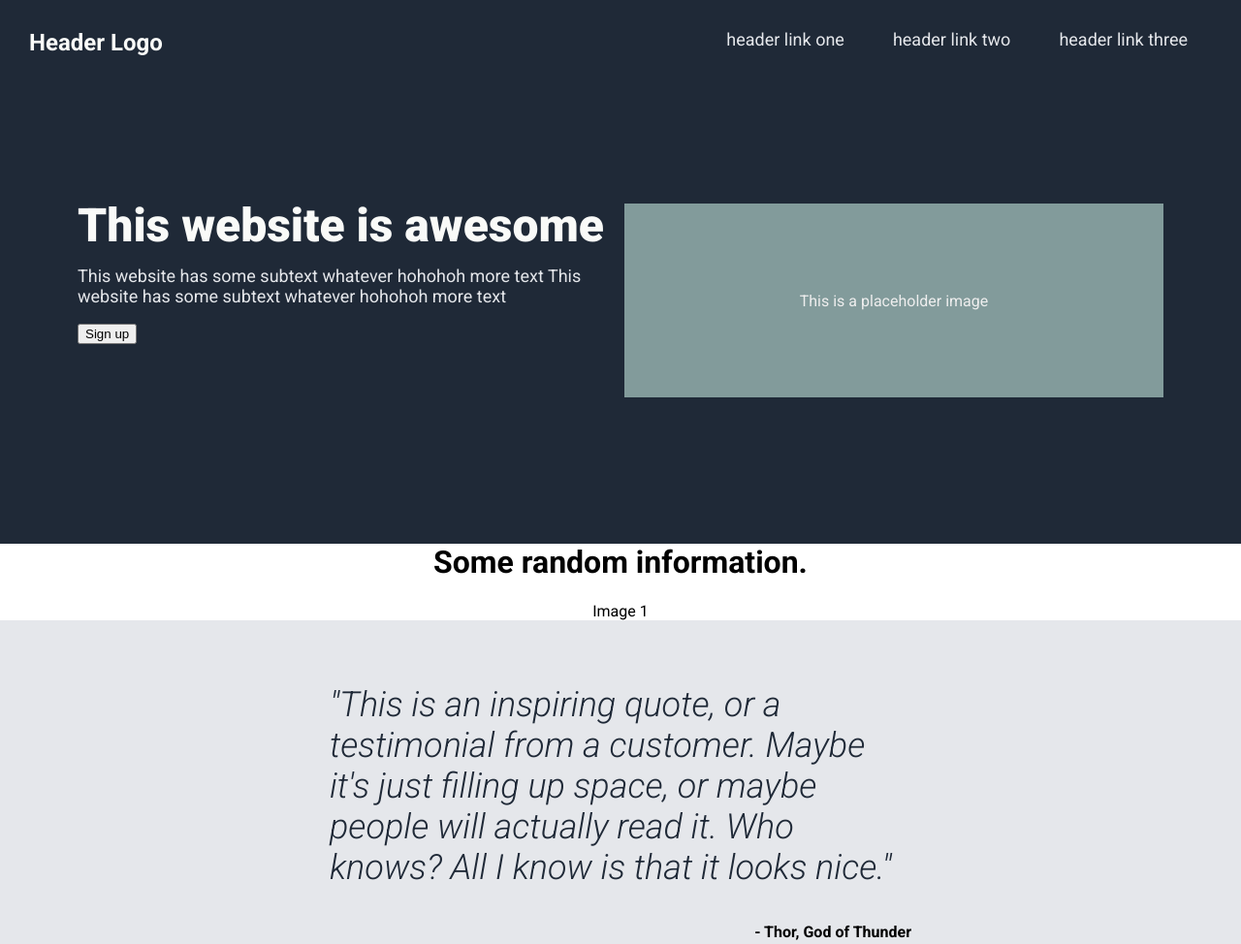
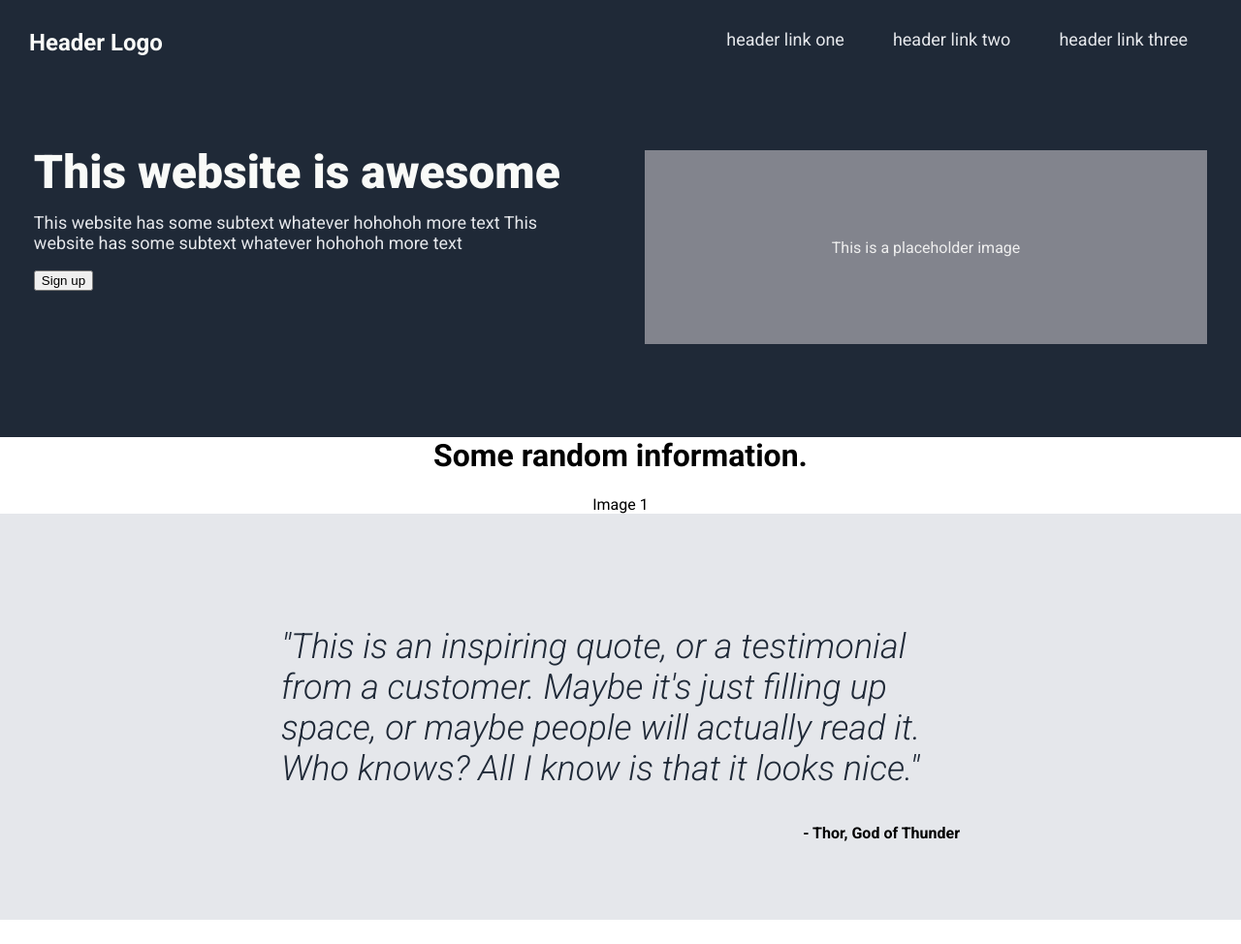
Before and after one commit to kirjav/odin-landing-page, a plain HTML site: page index.html in a window 1280 px wide. Shown: the top 974 px of the page at 97% size. Drawn offline with Linux system fonts and the light colour scheme.

Commit message:
Format clean up

```diff
--- a/index.html
+++ b/index.html
@@ -19,12 +19,14 @@
                 <div class="solo_link">header link three</div>
             </div>
         </div>
-        <div class="section_one">
+        <div class="section_one_container">
+            <div class="section_one">
             <div class="item" id="left">
                 <div id="title">This website is awesome</div>
                 <p id="subtitle">This website has some subtext whatever hohohoh more text This website has some subtext whatever hohohoh more text</p><button>Sign up</button>
             </div>
             <div class="item" id="right">This is a placeholder image</div>
+            </div>
         </div>
         <div class="section_two">
             <h1>Some random information.</h1>
--- a/styles.css
+++ b/styles.css
@@ -11,17 +11,19 @@ body {
     border:none;
     width: 100%;
     text-align: center;
+    justify-content: center;
     font-family: "Roboto", sans-serif;
 }
-
+.section_one_container {
+    display: flex;
+    justify-content: center;
+}
 .section_one {
-    height: 300px;
-    padding: 80px;
+    height: 350px;
     align-items: center;
     justify-content: center;
-    gap: 8px;
+    gap: 50px;
     display:flex;
-    background-color: #1F2937;
     color: #EEEEEE;
     .item {
         height: 200px;
@@ -54,7 +56,7 @@ body {
     text-align: center;
     align-items: center;
     justify-content: center;
-    background-color: rgb(130, 155, 155);
+    background-color: rgb(130, 132, 141);
 }
 
 .section_three {
@@ -71,12 +73,13 @@ body {
 }
 
 .section_three div {
+    margin: 50px;
     display: flex;
     flex-direction: column;
 }
 
 .section_three p {
-    width: 600px;
+    width: 700px;
     text-align: left;
     font-size: 36px;
     font-weight: 300;
@@ -96,6 +99,7 @@ body {
     justify-content: center;
     position: relative;
     height: 60px;
+    font-size: 12px;
     background-color: #1F2937;
     color: #F9FAF8;
     bottom: 0;
```
